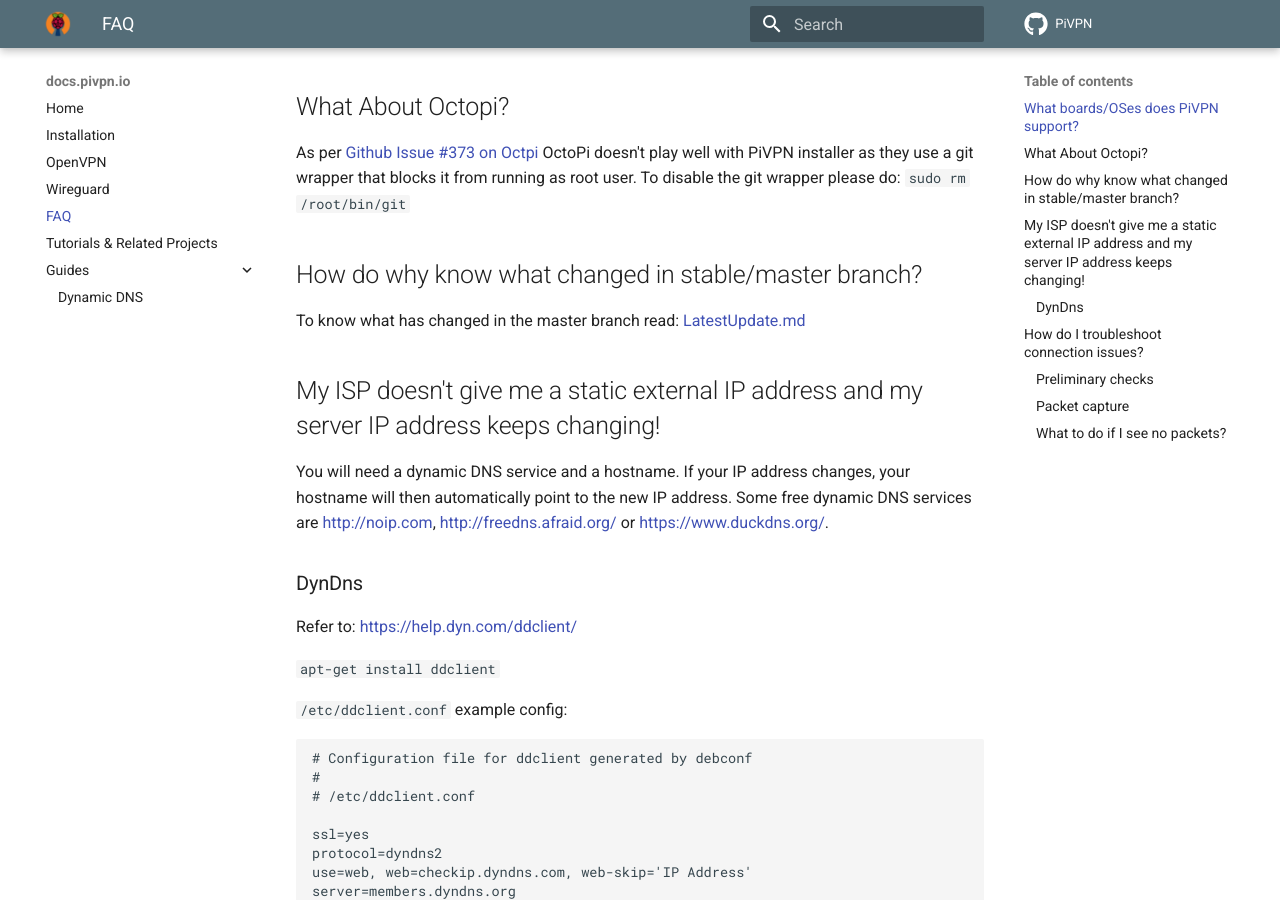
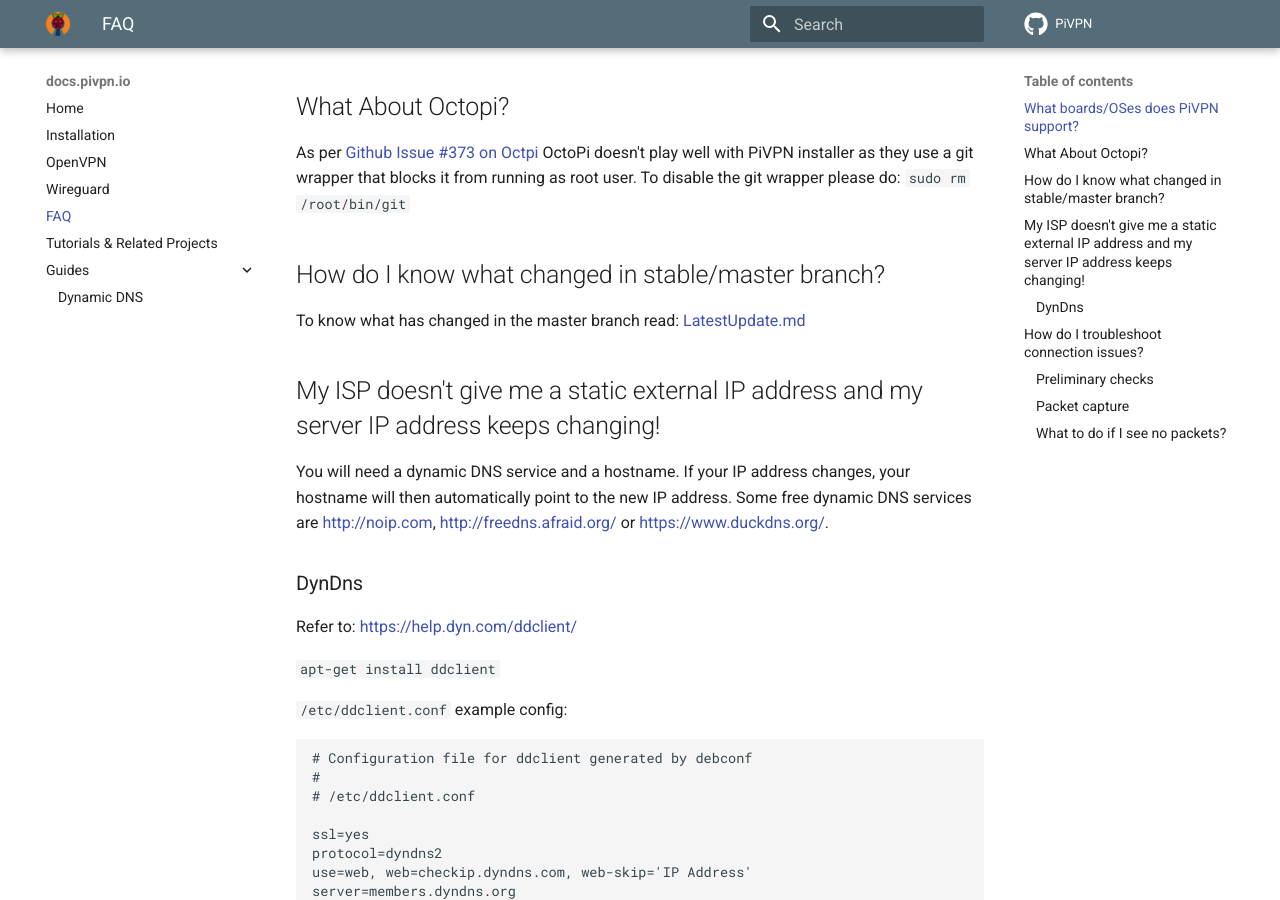
Before and after one commit to pivpn/docs, an MkDocs documentation site: the page built from docs/faq.md, in a window 1280 px wide and 900 px high, scrolled down 401 px. Built offline with MkDocs 1.6.1 and Material for MkDocs 9.7.7, drawn with Linux system fonts in a browser that asks for light colours; comment, search, counter and statistics services are not loaded.

Commit message:
Fix grammar mistake
I changed "How do why know" on line 19 for "How do I know".

```diff
--- a/docs/faq.md
+++ b/docs/faq.md
@@ -16,7 +16,7 @@ PiVPN runs at least on the following boards:
 
 As per [Github Issue #373 on Octpi](https://github.com/guysoft/OctoPi/issues/373) OctoPi doesn't play well with PiVPN installer as they use a git wrapper that blocks it from running as root user. To disable the git wrapper please do: `sudo rm /root/bin/git`
 
-## How do why know what changed in stable/master branch?
+## How do I know what changed in stable/master branch?
 
 To know what has changed in the master branch read: [LatestUpdate.md](https://github.com/pivpn/pivpn/blob/master/LatestUpdate.md)
 
```
